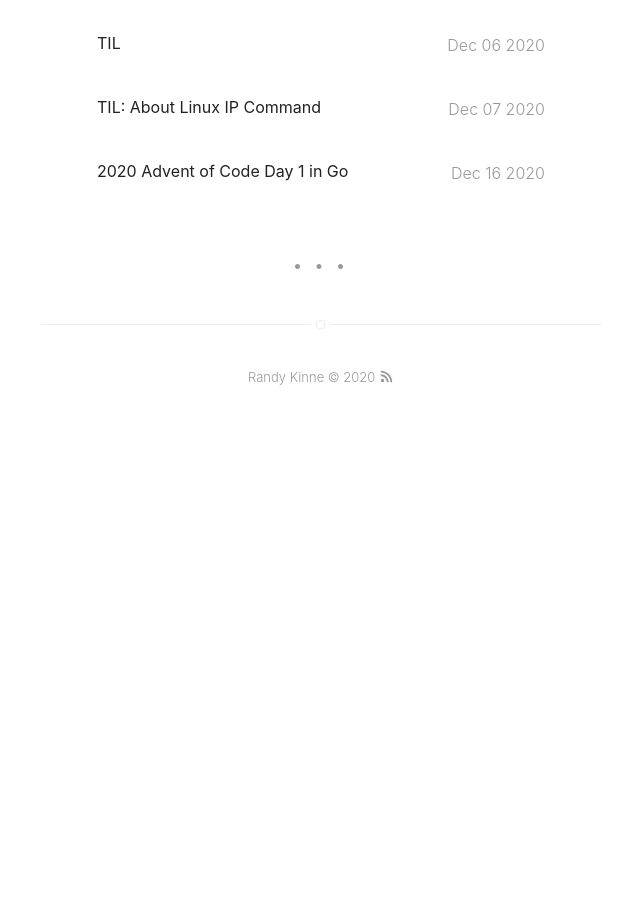
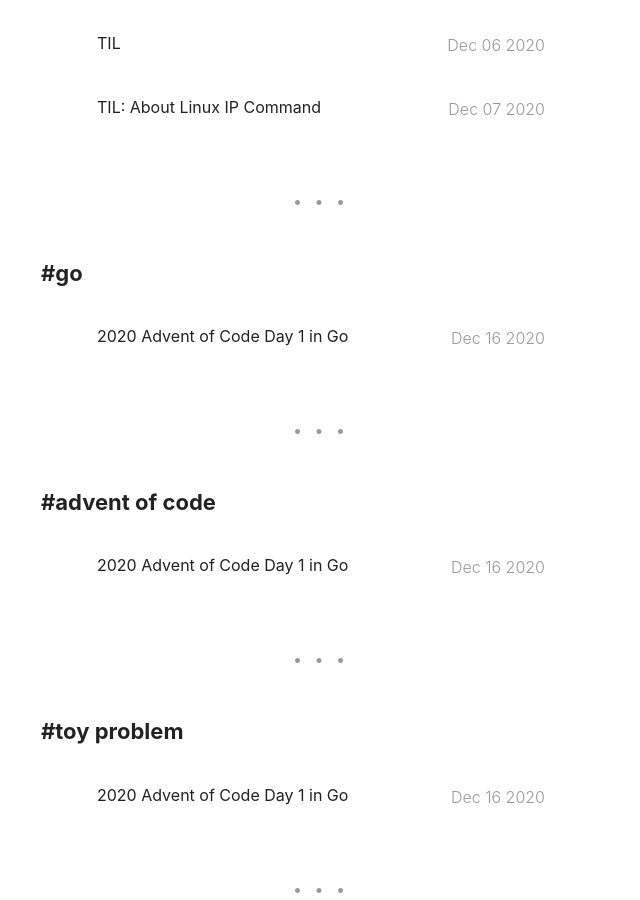
Before and after one commit to randykinne/randykinne.dev, a Jekyll site: the page built from tags.md, in a window 1280 px wide and 900 px high, scrolled down 2391 px. Shown: the whole window, without its empty margins (319-959 px from the left). Built offline with Jekyll 4.4.1, drawn with Linux system fonts in a browser that asks for light colours; before the commit the page ends 2816 px from its top, so only the background shows below that; some of the changed text lies outside the part shown.

Commit message:
Add tags

```diff
--- a/_posts/2020-12-16-deep-dive-advent-of-code-day-1-in-go.markdown
+++ b/_posts/2020-12-16-deep-dive-advent-of-code-day-1-in-go.markdown
@@ -3,7 +3,9 @@ title: "2020 Advent of Code Day 1 in Go"
 layout: post
 date: 2020-12-16 11:00 PM
 tag:
-- blog
+- go
+- advent of code
+- toy problem
 hidden: false # don't count this post in blog pagination
 description: "A deep dive into solving 2020 AoC day 1 with Go"
 category: blog
```
